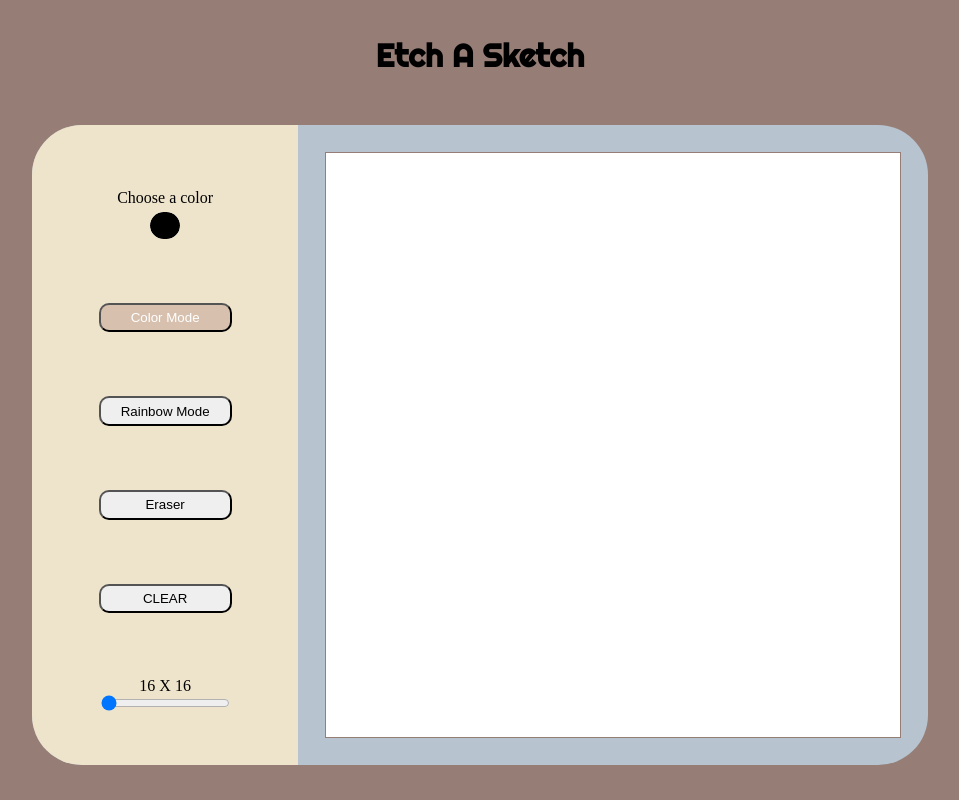
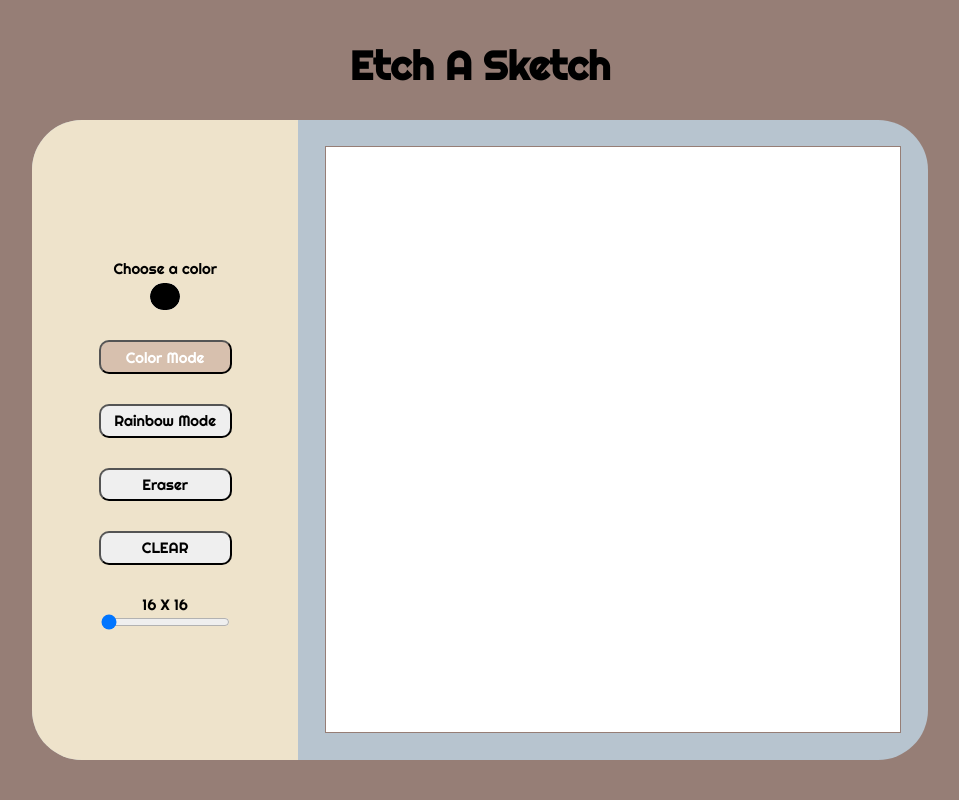
Before and after one commit to 9G0D9/Etch-a-sketch, a plain HTML site: page index.html in a window 1280 px wide. Shown: the whole page, without its empty margins (160-1119 px from the left). Drawn offline with Linux system fonts and the light colour scheme.

Commit message:
Modify fonts

```diff
--- a/style.css
+++ b/style.css
@@ -3,6 +3,8 @@
   box-sizing: border-box;
   margin: 0;
   padding: 0;
+  font-family: "Righteous", cursive;
+  font-size:15px  ;
 }
 
 body {
@@ -14,8 +16,9 @@ body {
   background-color: #967e76;
 }
 h1 {
-  margin-bottom: 50px;
+  margin-bottom: 30px;
   font-family: "Righteous", cursive;
+  font-size: 40px;
 }
 
 .container {
@@ -35,7 +38,7 @@ h1 {
   background-color: #eee3cb;
   justify-content: center;
   align-items: center;
-  gap: 10%;
+  gap: 30px;
   border-radius: 50px 0 0 50px;
 }
 
```
